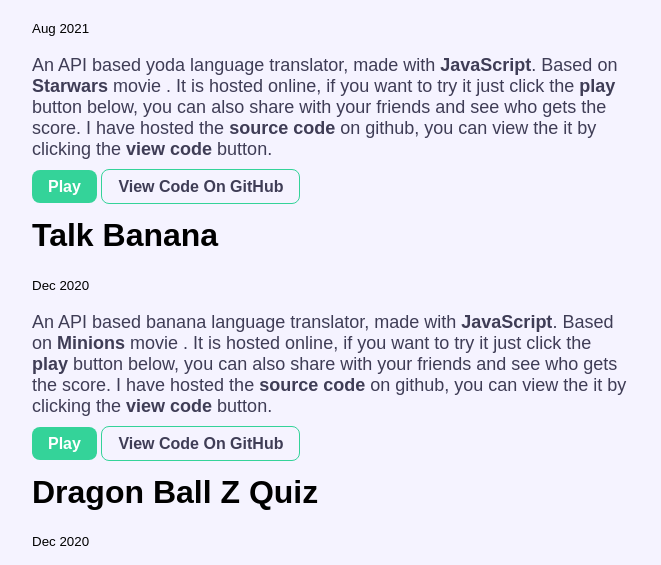
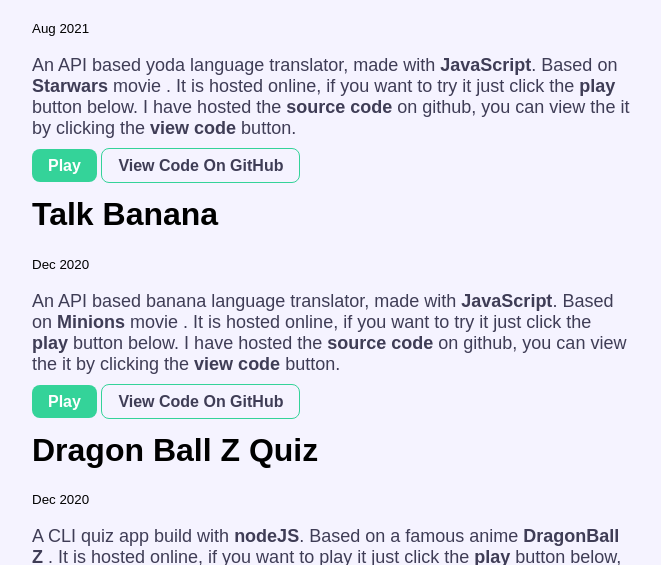
Before and after one commit to imaxisXD/component-library, a plain HTML site: page project.html in a window 1280 px wide. Shown: the part 563-1128 px from the top of the page, without its empty margins (328-989 px from the left). Drawn offline with Linux system fonts and the light colour scheme; a web font is replaced by a local one.

Commit message:
Fixed : Typo error

```diff
--- a/project.html
+++ b/project.html
@@ -36,11 +36,11 @@
                 <p>An API based yoda language translator, made with <strong>JavaScript</strong>. Based on
                     <strong>Starwars</strong> movie . It is hosted online, if you want to try it just click the
                     <strong>play</strong>
-                    button below, you can also share with your friends and see who gets the score. I have hosted the
+                    button below. I have hosted the
                     <strong>source code</strong> on github, you can view the it by clicking the <strong>view
                         code</strong> button.</p>
-                <a class='link primary-link' href="https://yodatranslator-ai.netlify.app/">Play</a>
-                <a class='link secondary-link' href='https://github.com/imaxisXD/Yoda-Speak-translator'>View Code On
+                <a class='link primary-link' href="https://yodatranslator-ai.netlify.app/" target="_blank" rel="noopener noreferrer">Play</a>
+                <a class='link secondary-link' href='https://github.com/imaxisXD/Yoda-Speak-translator' target="_blank" rel="noopener noreferrer">View Code On
                     GitHub</a>
             </li>
             <li>
@@ -49,11 +49,11 @@
                 <p>An API based banana language translator, made with <strong>JavaScript</strong>. Based on
                     <strong>Minions</strong> movie . It is hosted online, if you want to try it just click the
                     <strong>play</strong>
-                    button below, you can also share with your friends and see who gets the score. I have hosted the
+                    button below. I have hosted the
                     <strong>source code</strong> on github, you can view the it by clicking the <strong>view
                         code</strong> button.</p>
-                <a class='link primary-link' href="https://banana-talk-abhi.netlify.app">Play</a>
-                <a class='link secondary-link' href='https://github.com/imaxisXD/banana_talk'>View Code On
+                <a class='link primary-link' href="https://banana-talk-abhi.netlify.app" target="_blank" rel="noopener noreferrer">Play</a>
+                <a class='link secondary-link' href='https://github.com/imaxisXD/banana_talk' target="_blank" rel="noopener noreferrer">View Code On
                     GitHub</a>
             </li>
             <li>
@@ -65,8 +65,8 @@
                     <strong>source code</strong> on github, you can view the it by clicking the <strong>view
                         code</strong> button.</p>
                 <a class='link primary-link'
-                    href="https://repl.it/@imaxisXD/dragonball-z-quiz-1?embed=1&output=1#index.js">Play Quiz</a>
-                <a class='link secondary-link' href='https://github.com/imaxisXD/dragonball-z-quiz-1'>View Code On
+                    href="https://repl.it/@imaxisXD/dragonball-z-quiz-1?embed=1&output=1#index.js" target="_blank" rel="noopener noreferrer">Play Quiz</a>
+                <a class='link secondary-link' href='https://github.com/imaxisXD/dragonball-z-quiz-1' target="_blank" rel="noopener noreferrer">View Code On
                     GitHub</a>
             </li>
             <li>
```
